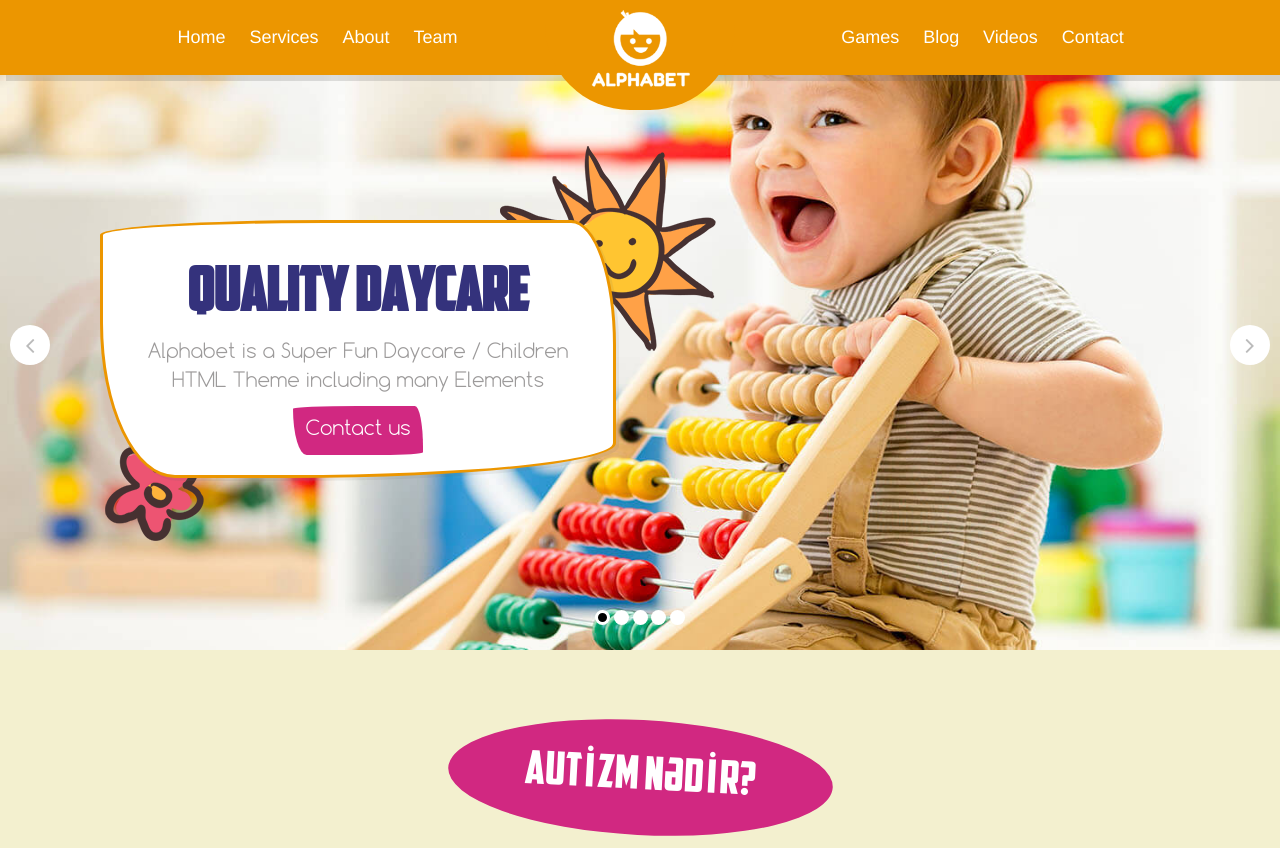
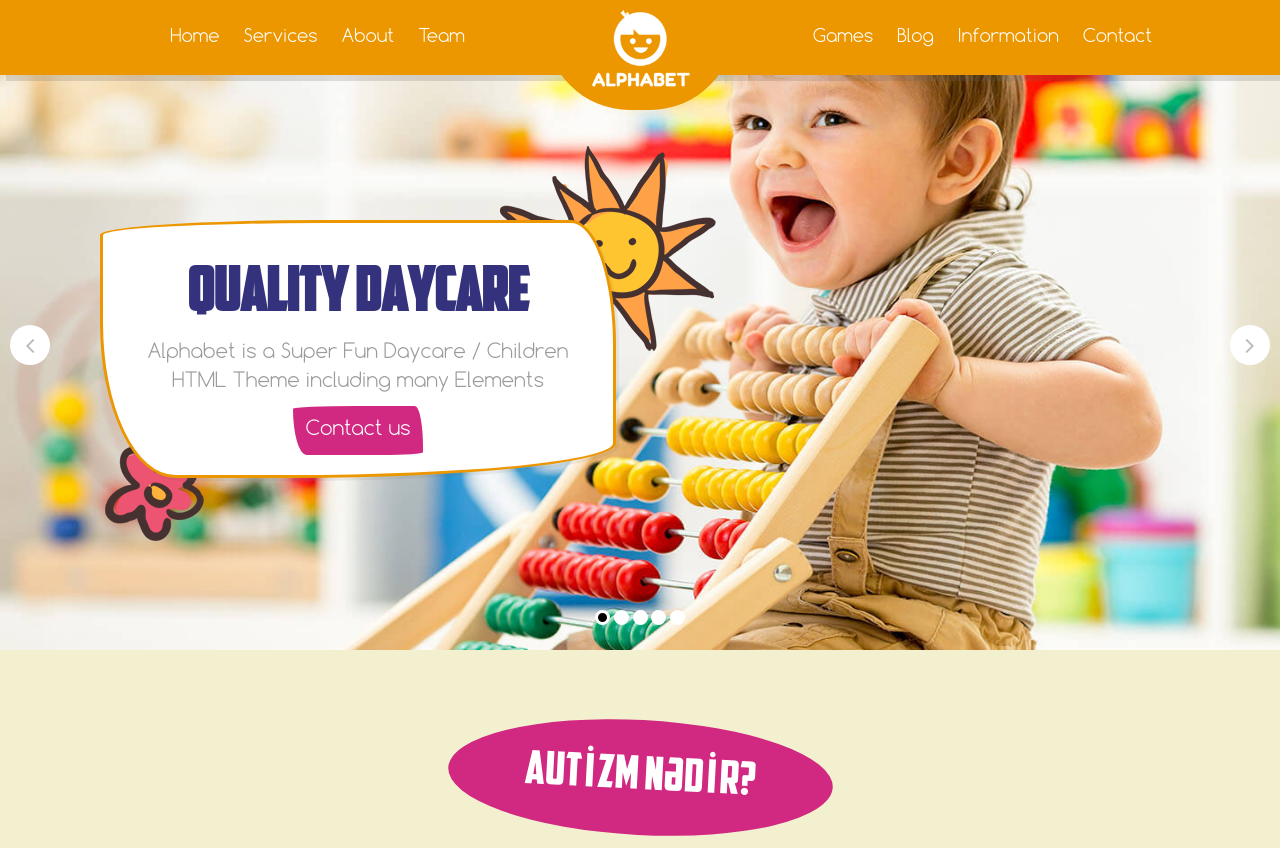
Before and after one commit to muradmikayilzadeh/autism.az-New-Frontend, a plain HTML site: page index.html in a window 1280 px wide. Shown: the top 848 px of the page. Drawn offline with Linux system fonts and the light colour scheme.

Commit message:
1/5/2017 21:10

```diff
--- a/assets/sass/partials/_blog.scss
+++ b/assets/sass/partials/_blog.scss
@@ -121,3 +121,12 @@
 		}
 	}
 }
+
+
+@media(max-width:995px){
+	#blog{
+		.bCard{
+			position: relative;
+		}
+	}
+}
--- a/assets/sass/partials/_menu.scss
+++ b/assets/sass/partials/_menu.scss
@@ -6,14 +6,21 @@
 	position: fixed;
 	ul{
 		li{
-			color:white;
+			a{
+				color:white;
+				font-weight: 600px;
+				line-height: 75px;
+				font-family: 'Comfortaa';
+				&:hover{
+					text-decoration: none;
+				}
+			}
+
 			display: inline-block;
 			font-size: 18px;
 			padding:0px 10px;
 			margin:0;
 			text-align:center;
-			font-weight: 600px;
-			line-height: 75px;
 			transition: all .2s ease;
 			&:hover{
 				background:#D12881;
--- a/index.html
+++ b/index.html
@@ -17,10 +17,10 @@
 			<div class="container text-center">
 				<ul class="float-left col-md-5">
 					<li class="row">
-						<li>Home</li>
-						<li>Services</li>
-						<li>About</li>
-						<li>Team</li>
+						<li><a href="index.html">Home</a></li>
+						<li><a href="#autism">Services</a></li>
+						<li><a href="#about">About</a></li>
+						<li><a href="#team">Team</a></li>
 					</li>
 				</ul>
 
@@ -32,24 +32,24 @@
 
 				<ul class="float-right col-md-5">
 					<li class="row">
-						<li>Games</li>
-						<li>Blog</li>
-						<li>Videos</li>
-						<li>Contact</li>
+						<li><a href="#games">Games</a></li>
+						<li><a href="#blog">Blog</a></li>
+						<li><a href="#info">Information</a></li>
+						<li><a href="#contact">Contact</a></li>
 					</li>
 				</ul>
 				<i class="fa fa-bars"></i>
 			</div>
 			<div class="phoneMenu col-md-10 col-md-offset-1">
 					<ul class="col-md-12">
-						<li>Home</li>
-						<li>Services</li>
-						<li>About</li>
-						<li>Team</li>
-						<li>Games</li>
-						<li>Blog</li>
-						<li>Videos</li>
-						<li>Contact</li>
+						<li><a href="index.html">Home</a></li>
+						<li><a href="#autism">Services</a></li>
+						<li><a href="#about">About</a></li>
+						<li><a href="#team">Team</a></li>
+						<li><a href="#games">Games</a></li>
+						<li><a href="#blog">Blog</a></li>
+						<li><a href="#info">Information</a></li>
+						<li><a href="#contact">Contact</a></li>
 					</ul>
 			</div>
 		</section>
@@ -431,7 +431,7 @@
 							</div>
 						</div>
 					</div>
-					<div class="bPanel col-md-4">
+					<div class="bPanel col-md-4 sonraki">
 						<div class="bCard col-md-12">
 							<div class="row">
 								<img src="assets/images/content/b2.jpg" alt="">
@@ -454,7 +454,7 @@
 							</div>
 						</div>
 					</div>
-					<div class="bPanel col-md-4">
+					<div class="bPanel col-md-4 sonraki">
 						<div class="bCard col-md-12">
 							<div class="row">
 								<img src="assets/images/content/b3.jpg" alt="">
@@ -611,3 +611,11 @@
 </html>
 <script src="assets/js/slider.js"></script>
 <script src="assets/js/menu.js"></script>
+<script>
+	$(document).ready(function (){
+		$('#menu ul li').click(function() {
+			var target = $(this).find('a').attr('href');
+			$('html, body').animate({scrollTop: $(target).offset().top}, 1000);
+		});
+	});
+</script>
```
Also changed, not shown: assets/css/style.css, 1 other file.
